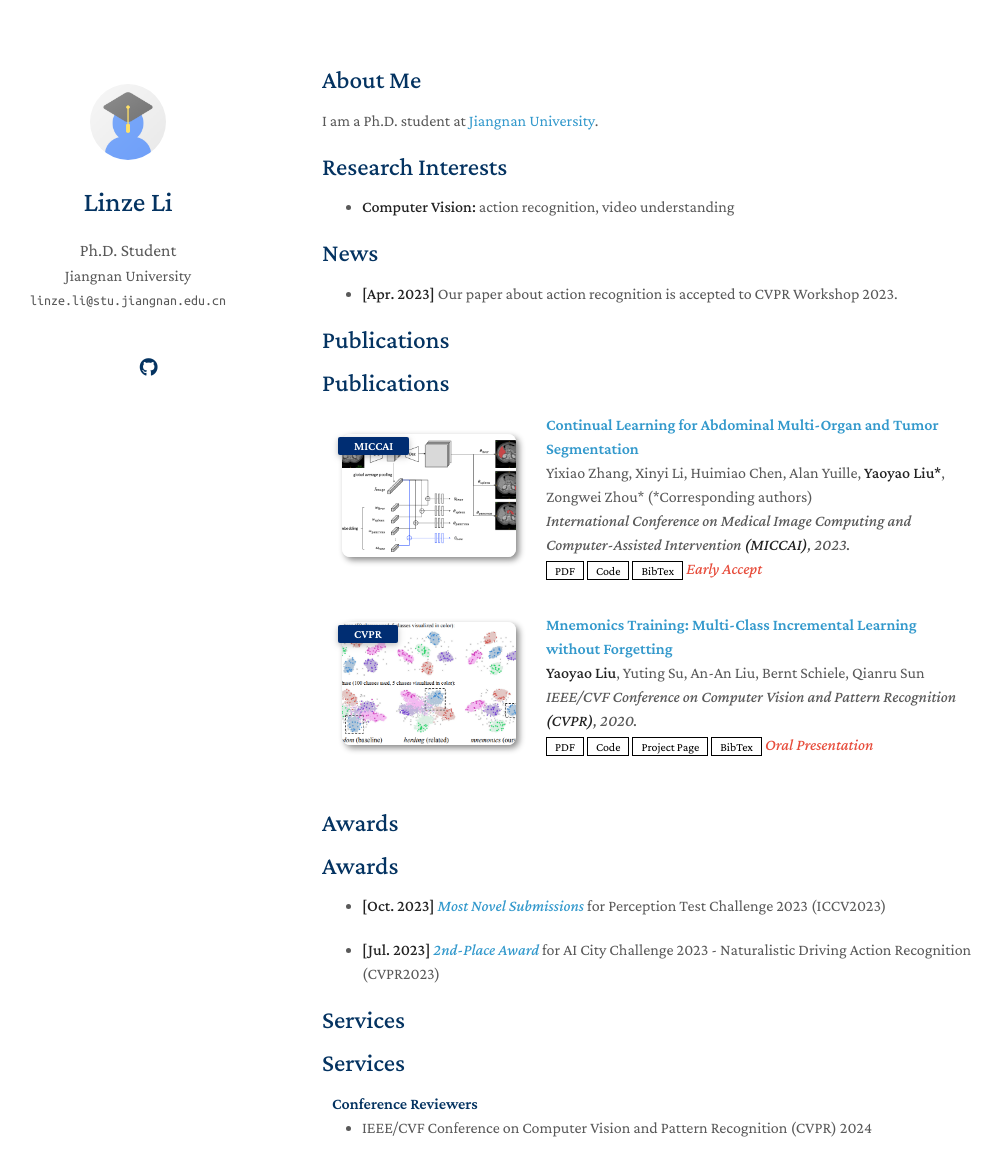
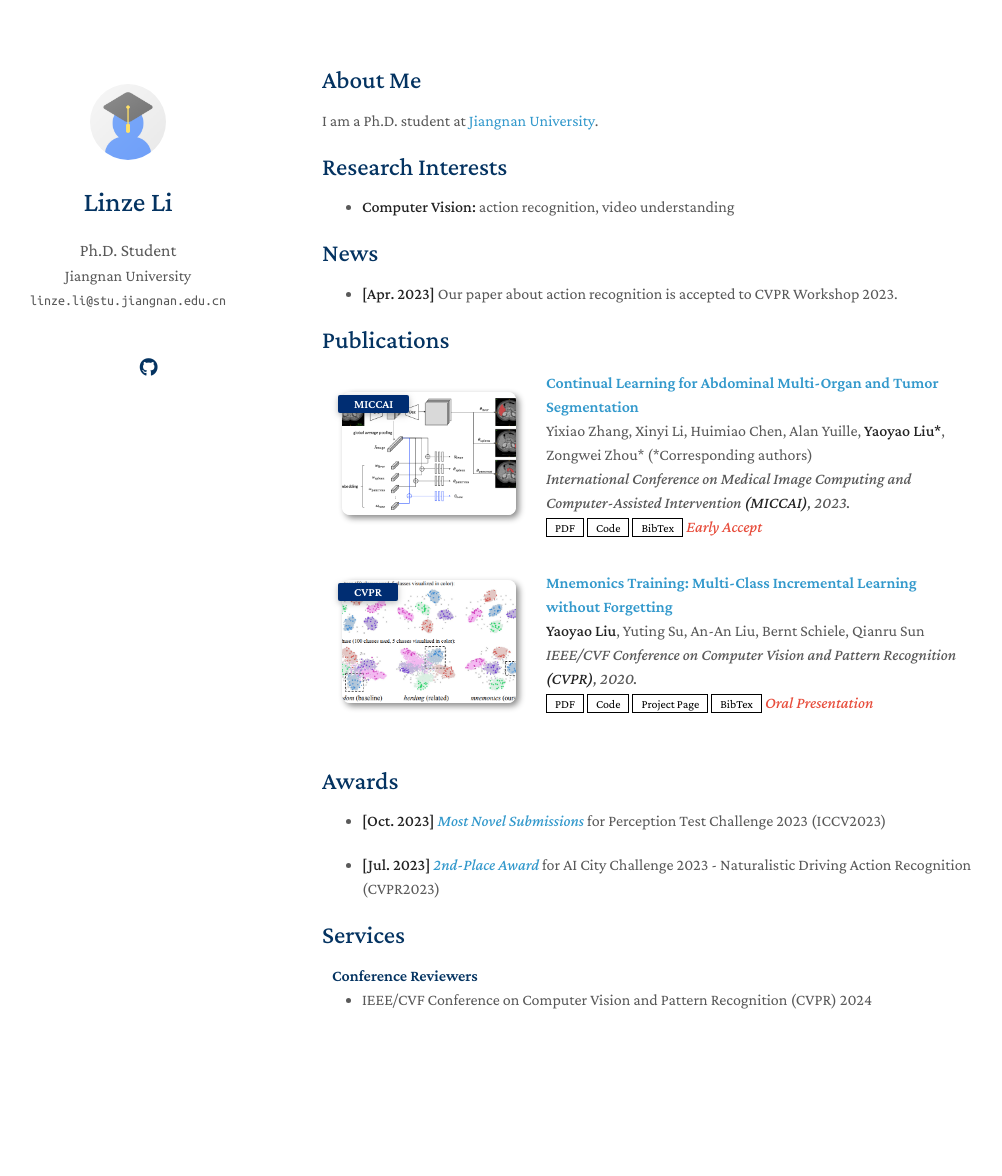
Before and after one commit to happylinze/happylinze.github.io, a Jekyll site: the page built from index.md, in a window 1280 px wide and 1219 px high. Shown: the top 1176 px of the window, without its empty margins (148-1150 px from the left). Built offline with Jekyll 4.4.1, drawn with Linux system fonts in a browser that asks for light colours; nearby versions of some CDN libraries; a style sheet for code colours, icons or effects is not loaded; our own code applies the rules of GitHub Pages for plain Markdown files.

Commit message:
Update index.md

```diff
--- a/index.md
+++ b/index.md
@@ -14,11 +14,9 @@ I am a Ph.D. student at <a href="https://www.jiangnan.edu.cn/" target="_blank">
 
 - **[Apr. 2023]** Our paper about action recognition is accepted to CVPR Workshop 2023.
 
-## Publications
+
 {% include_relative _includes/publications.md %}
 
-## Awards
 {% include_relative _includes/awards.md %}
 
-## Services
 {% include_relative _includes/services.md %}
```
